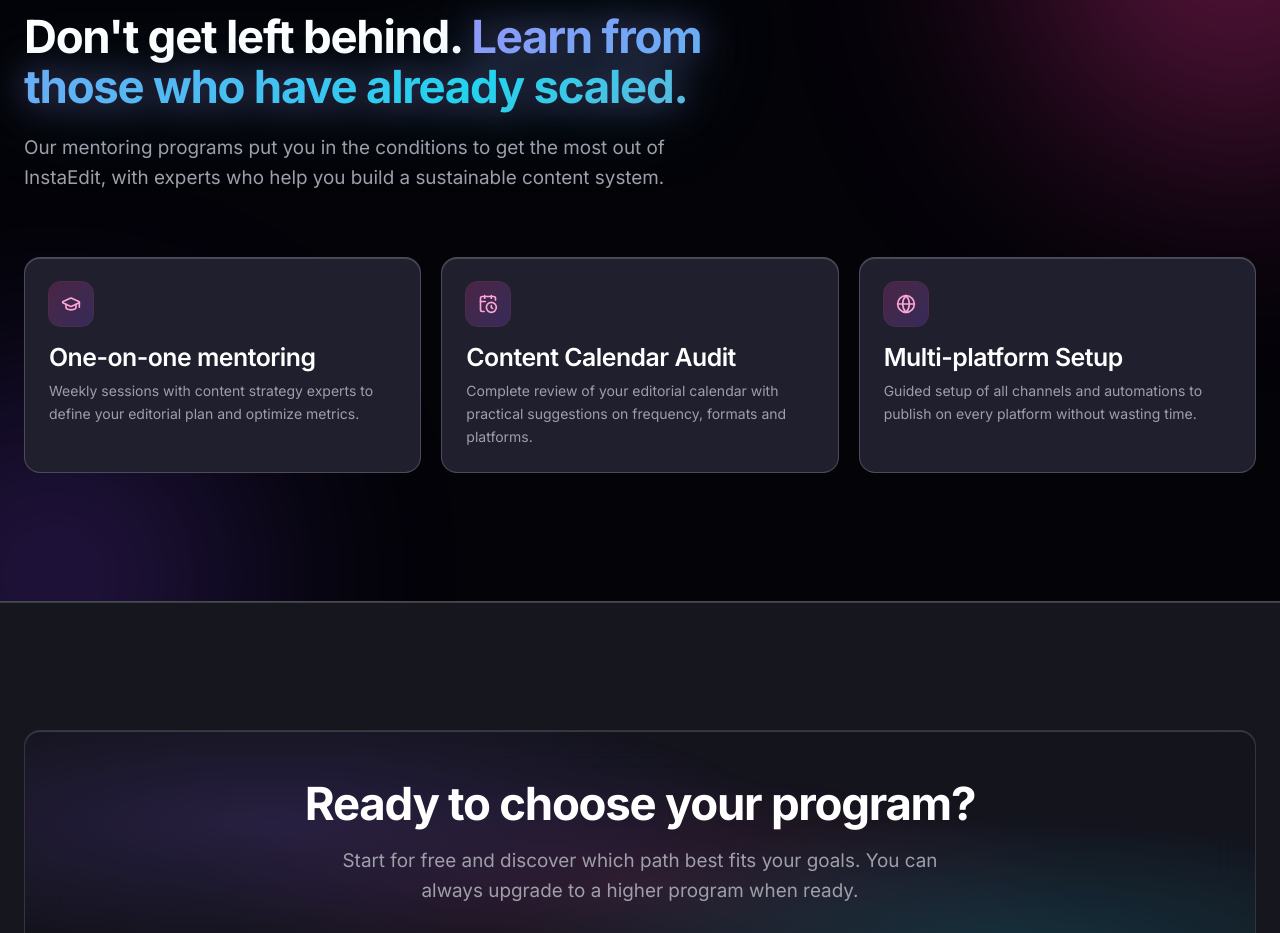
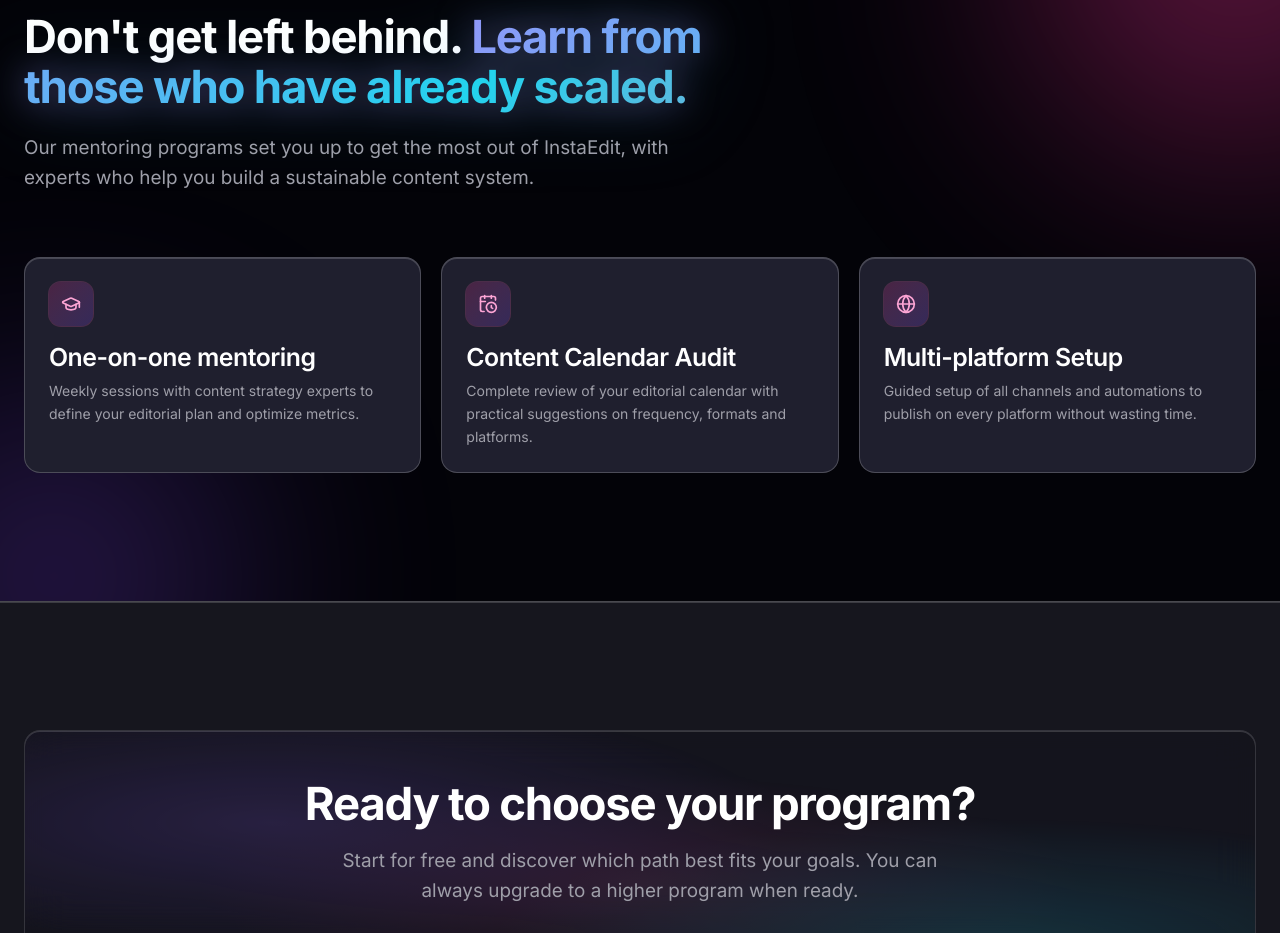
Before and after one commit to Marcuss-ops/InstaeditLogin, a React (Vite) app in the folder web/: page /programs in a window 1280 px wide. Shown: the part 2225-3158 px from the top of the page. Built offline with nearby package versions, Linux system fonts and the light colour scheme; no server answers.

Commit message:
fix(programs): rewrite MentoringSection body to English idiom
Self-review remediation. "put you in the conditions to get the most out of" was a literal calque of the Italian source ("ti mettono nelle condizioni di sfruttare"). Replaced with native English: "set you up to get the most out of".

```diff
--- a/web/src/pages/Programs.tsx
+++ b/web/src/pages/Programs.tsx
@@ -201,7 +201,7 @@ function MentoringSection() {
             <span className="text-gradient-animated">Learn from those who have already scaled.</span>
           </h2>
           <p className="text-body-lg text-zinc-400 mt-5 max-w-[58ch]">
-            Our mentoring programs put you in the conditions to get the most out of InstaEdit,
+            Our mentoring programs set you up to get the most out of InstaEdit,
             with experts who help you build a sustainable content system.
           </p>
         </div>
```
